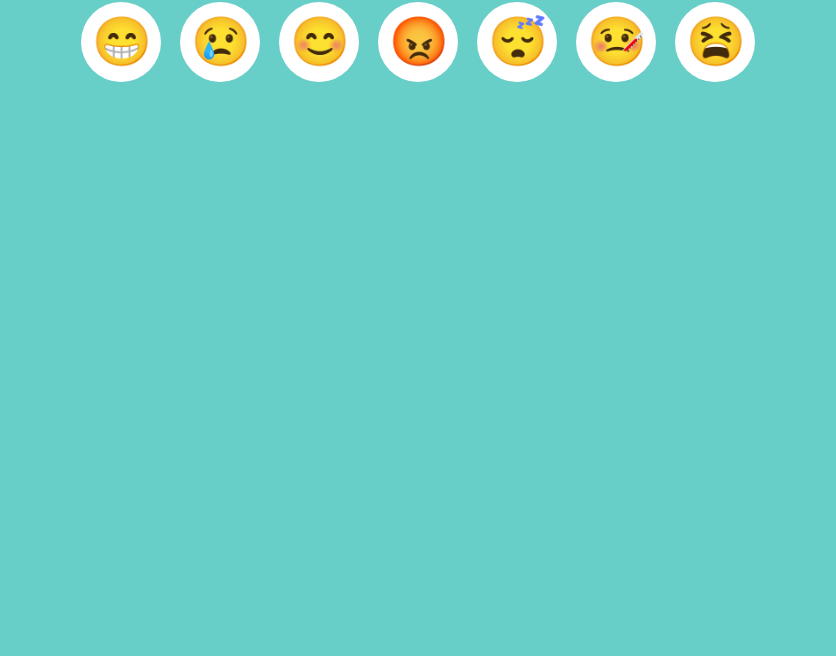
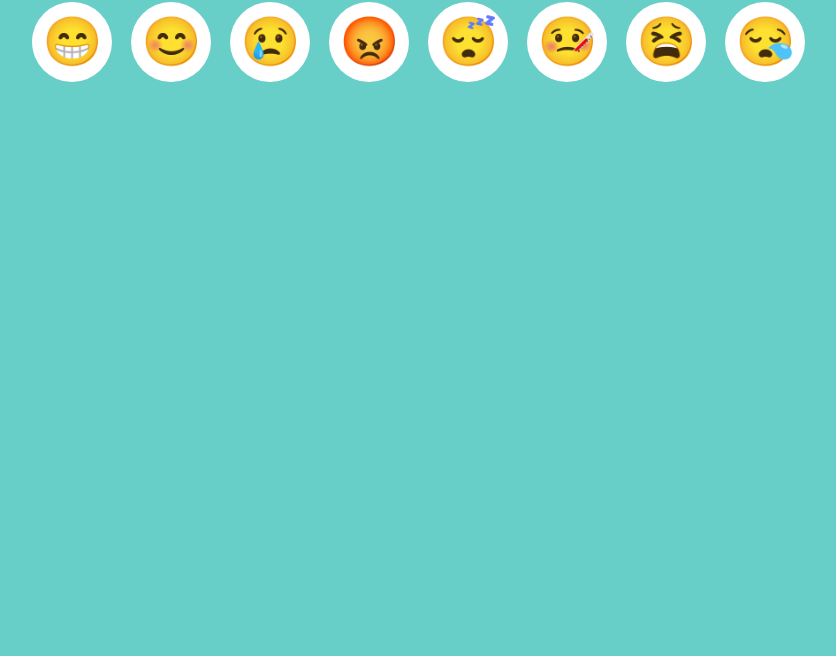
Before and after one commit to thaliawoods/dataviz-aisseta-thalia-oscar-claire, a plain HTML site: page index.html in a window 1280 px wide. Shown: the part 144-800 px from the top of the page, without its empty margins (222-1058 px from the left). Drawn offline with nearby package versions, Linux system fonts and the light colour scheme.

Commit message:
added lazy mood

```diff
--- a/index.html
+++ b/index.html
@@ -11,12 +11,13 @@
 
         <div>
             <button id="excited">😁</button>
+            <button id="happy">😊</button>
             <button id="sad">😢</button>
-            <button id="happy">😊</button>
             <button id="angry">😡</button>
             <button id="tired">😴</button>
             <button id="sick">🤒</button>
             <button id="anxious">😫</button>
+            <button id="lazy">😪</button>
         </div>
 
         <p id="recipe"></p>
--- a/js/script.js
+++ b/js/script.js
@@ -8,6 +8,7 @@ const angry = document.querySelector('#angry');
 const tired = document.querySelector('#tired');
 const sick = document.querySelector('#sick');
 const anxious = document.querySelector('#anxious');
+const lazy = document.querySelector('#lazy');
 
 
 // Ajoute tes évènements ici :
@@ -39,3 +40,7 @@ sick.addEventListener('click', () => {
 anxious.addEventListener('click', () => {
     recipe.innerHTML = 'anxious!';
 });
+
+lazy.addEventListener('click', () => {
+    recipe.innerHTML = 'lazy!';
+});
```
Also changed, not shown: 1 other file.
